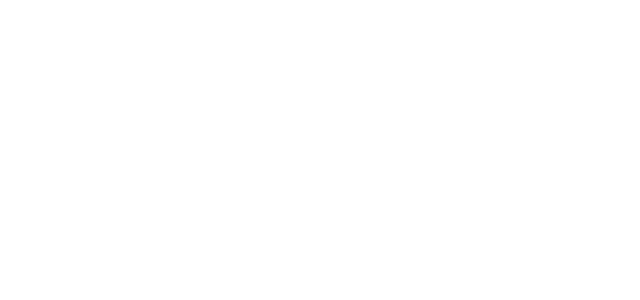
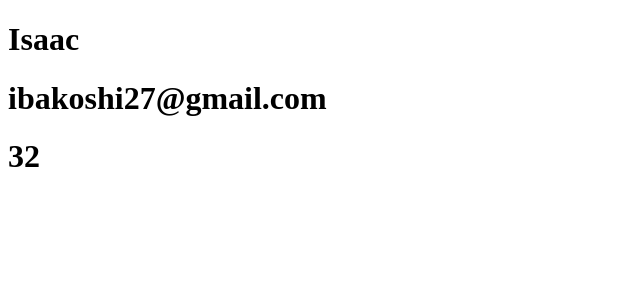
Before and after one commit to Kadunapikin/typescript-simple-app, a React (Create React App) app: page / in a window 1280 px wide. Shown: the top 300 px of the page, without its empty margins (0-640 px from the left). Built offline with nearby package versions, Linux system fonts and the light colour scheme.

Commit message:
render Person component on App.tsx

```diff
--- a/src/App.tsx
+++ b/src/App.tsx
@@ -1,11 +1,12 @@
 import React, {FC} from 'react'
 import './App.css';
+import { Person } from './component/Person';
 
 
 const App: FC = () => {
   return (
     <div>
-
+      <Person name='Isaac' age={32} email='ibakoshi27@gmail.com' />
     </div>
   )
 }
```
